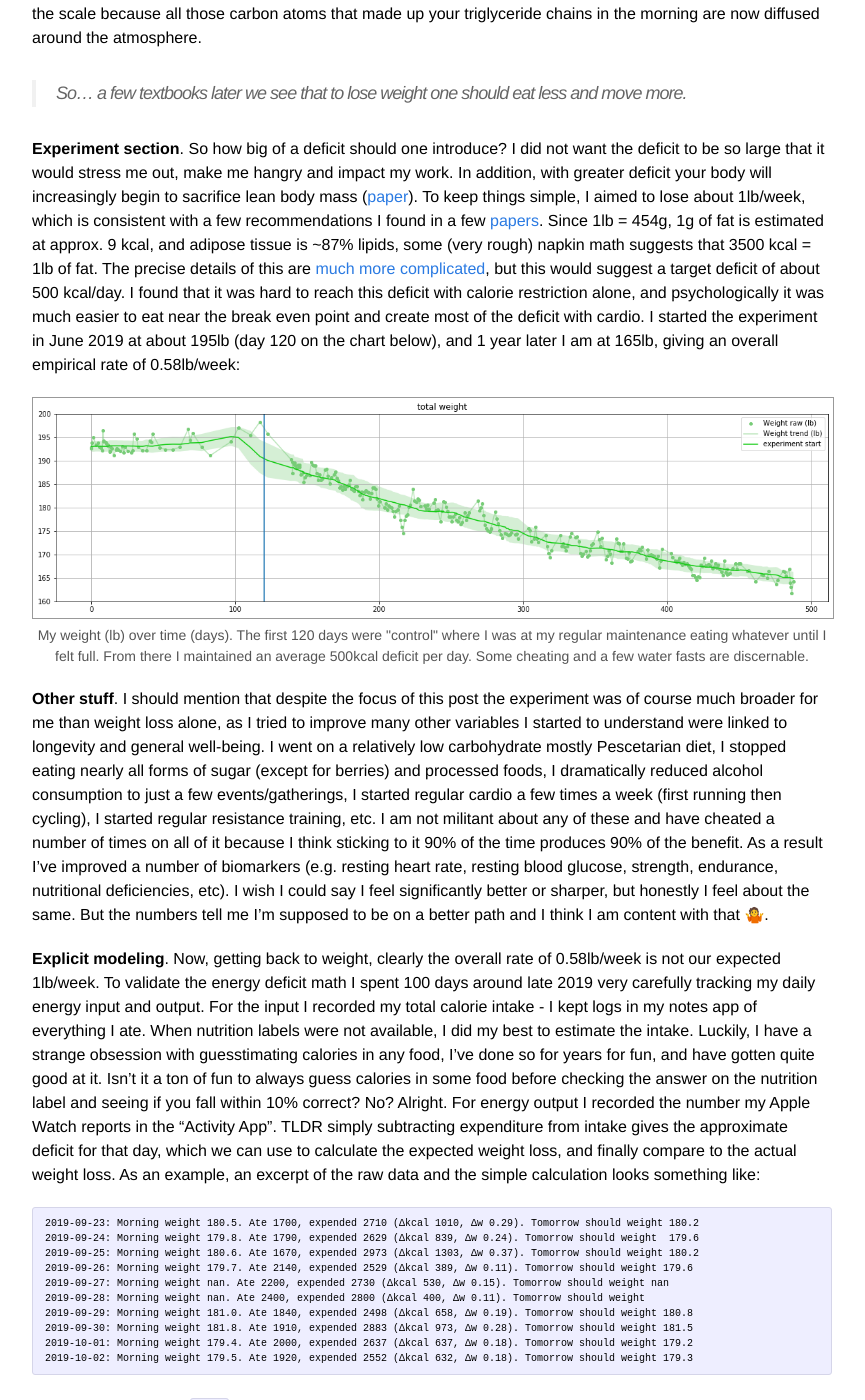
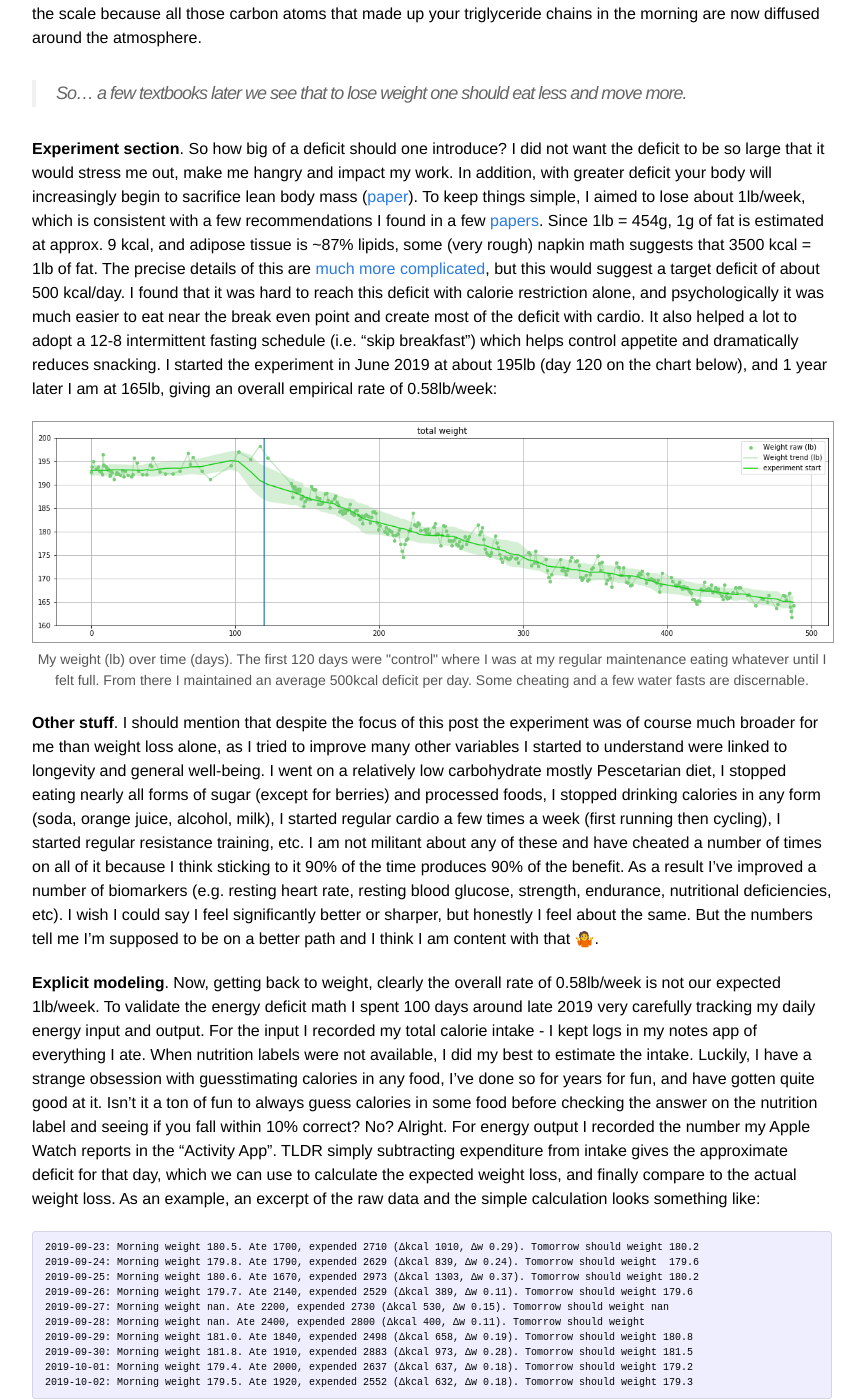
Before and after one commit to karpathy/karpathy.github.io, a Jekyll site: the page built from _posts/2020-06-11-biohacking-lite.markdown, in a window 1280 px wide and 1400 px high, scrolled down 6626 px. Shown: the whole window, without its empty margins (208-1073 px from the left). Built offline with Jekyll 4.4.1, drawn with Linux system fonts in a browser that asks for light colours; comment, search, counter and statistics services are not loaded.

Commit message:
add tiny bit of detail

```diff
--- a/_posts/2020-06-11-biohacking-lite.markdown
+++ b/_posts/2020-06-11-biohacking-lite.markdown
@@ -83,14 +83,14 @@ Since I am a computer scientist it is hard to avoid a comparison of this "energy
 
 > So... a few textbooks later we see that to lose weight one should eat less and move more.
 
-**Experiment section**. So how big of a deficit should one introduce? I did not want the deficit to be so large that it would stress me out, make me hangry and impact my work. In addition, with greater deficit your body will increasingly begin to sacrifice lean body mass ([paper](https://www.ncbi.nlm.nih.gov/pubmed/15615615)). To keep things simple, I aimed to lose about 1lb/week, which is consistent with a few recommendations I found in a few [papers](https://www.ncbi.nlm.nih.gov/pmc/articles/PMC4033492/). Since 1lb = 454g, 1g of fat is estimated at approx. 9 kcal, and adipose tissue is ~87% lipids, some (very rough) napkin math suggests that 3500 kcal = 1lb of fat. The precise details of this are [much more complicated](https://www.ncbi.nlm.nih.gov/pubmed/21872751), but this would suggest a target deficit of about 500 kcal/day. I found that it was hard to reach this deficit with calorie restriction alone, and psychologically it was much easier to eat near the break even point and create most of the deficit with cardio. I started the experiment in June 2019 at about 195lb (day 120 on the chart below), and 1 year later I am at 165lb, giving an overall empirical rate of 0.58lb/week:
+**Experiment section**. So how big of a deficit should one introduce? I did not want the deficit to be so large that it would stress me out, make me hangry and impact my work. In addition, with greater deficit your body will increasingly begin to sacrifice lean body mass ([paper](https://www.ncbi.nlm.nih.gov/pubmed/15615615)). To keep things simple, I aimed to lose about 1lb/week, which is consistent with a few recommendations I found in a few [papers](https://www.ncbi.nlm.nih.gov/pmc/articles/PMC4033492/). Since 1lb = 454g, 1g of fat is estimated at approx. 9 kcal, and adipose tissue is ~87% lipids, some (very rough) napkin math suggests that 3500 kcal = 1lb of fat. The precise details of this are [much more complicated](https://www.ncbi.nlm.nih.gov/pubmed/21872751), but this would suggest a target deficit of about 500 kcal/day. I found that it was hard to reach this deficit with calorie restriction alone, and psychologically it was much easier to eat near the break even point and create most of the deficit with cardio. It also helped a lot to adopt a 12-8 intermittent fasting schedule (i.e. "skip breakfast") which helps control appetite and dramatically reduces snacking. I started the experiment in June 2019 at about 195lb (day 120 on the chart below), and 1 year later I am at 165lb, giving an overall empirical rate of 0.58lb/week:
 
 <div class="imgcap">
 <img src="/assets/bio/weight.png">
 <div class="thecap">My weight (lb) over time (days). The first 120 days were "control" where I was at my regular maintenance eating whatever until I felt full. From there I maintained an average 500kcal deficit per day. Some cheating and a few water fasts are discernable.</div>
 </div>
 
-**Other stuff**. I should mention that despite the focus of this post the experiment was of course much broader for me than weight loss alone, as I tried to improve many other variables I started to understand were linked to longevity and general well-being. I went on a relatively low carbohydrate mostly Pescetarian diet, I stopped eating nearly all forms of sugar (except for berries) and processed foods, I dramatically reduced alcohol consumption to just a few events/gatherings, I started regular cardio a few times a week (first running then cycling), I started regular resistance training, etc. I am not militant about any of these and have cheated a number of times on all of it because I think sticking to it 90% of the time produces 90% of the benefit. As a result I've improved a number of biomarkers (e.g. resting heart rate, resting blood glucose, strength, endurance, nutritional deficiencies, etc). I wish I could say I feel significantly better or sharper, but honestly I feel about the same. But the numbers tell me I'm supposed to be on a better path and I think I am content with that 🤷.
+**Other stuff**. I should mention that despite the focus of this post the experiment was of course much broader for me than weight loss alone, as I tried to improve many other variables I started to understand were linked to longevity and general well-being. I went on a relatively low carbohydrate mostly Pescetarian diet, I stopped eating nearly all forms of sugar (except for berries) and processed foods, I stopped drinking calories in any form (soda, orange juice, alcohol, milk), I started regular cardio a few times a week (first running then cycling), I started regular resistance training, etc. I am not militant about any of these and have cheated a number of times on all of it because I think sticking to it 90% of the time produces 90% of the benefit. As a result I've improved a number of biomarkers (e.g. resting heart rate, resting blood glucose, strength, endurance, nutritional deficiencies, etc). I wish I could say I feel significantly better or sharper, but honestly I feel about the same. But the numbers tell me I'm supposed to be on a better path and I think I am content with that 🤷.
 
 **Explicit modeling**. Now, getting back to weight, clearly the overall rate of 0.58lb/week is not our expected 1lb/week. To validate the energy deficit math I spent 100 days around late 2019 very carefully tracking my daily energy input and output. For the input I recorded my total calorie intake - I kept logs in my notes app of everything I ate. When nutrition labels were not available, I did my best to estimate the intake. Luckily, I have a strange obsession with guesstimating calories in any food, I've done so for years for fun, and have gotten quite good at it. Isn't it a ton of fun to always guess calories in some food before checking the answer on the nutrition label and seeing if you fall within 10% correct? No? Alright. For energy output I recorded the number my Apple Watch reports in the "Activity App". TLDR simply subtracting expenditure from intake gives the approximate deficit for that day, which we can use to calculate the expected weight loss, and finally compare to the actual weight loss. As an example, an excerpt of the raw data and the simple calculation looks something like:
 
```
